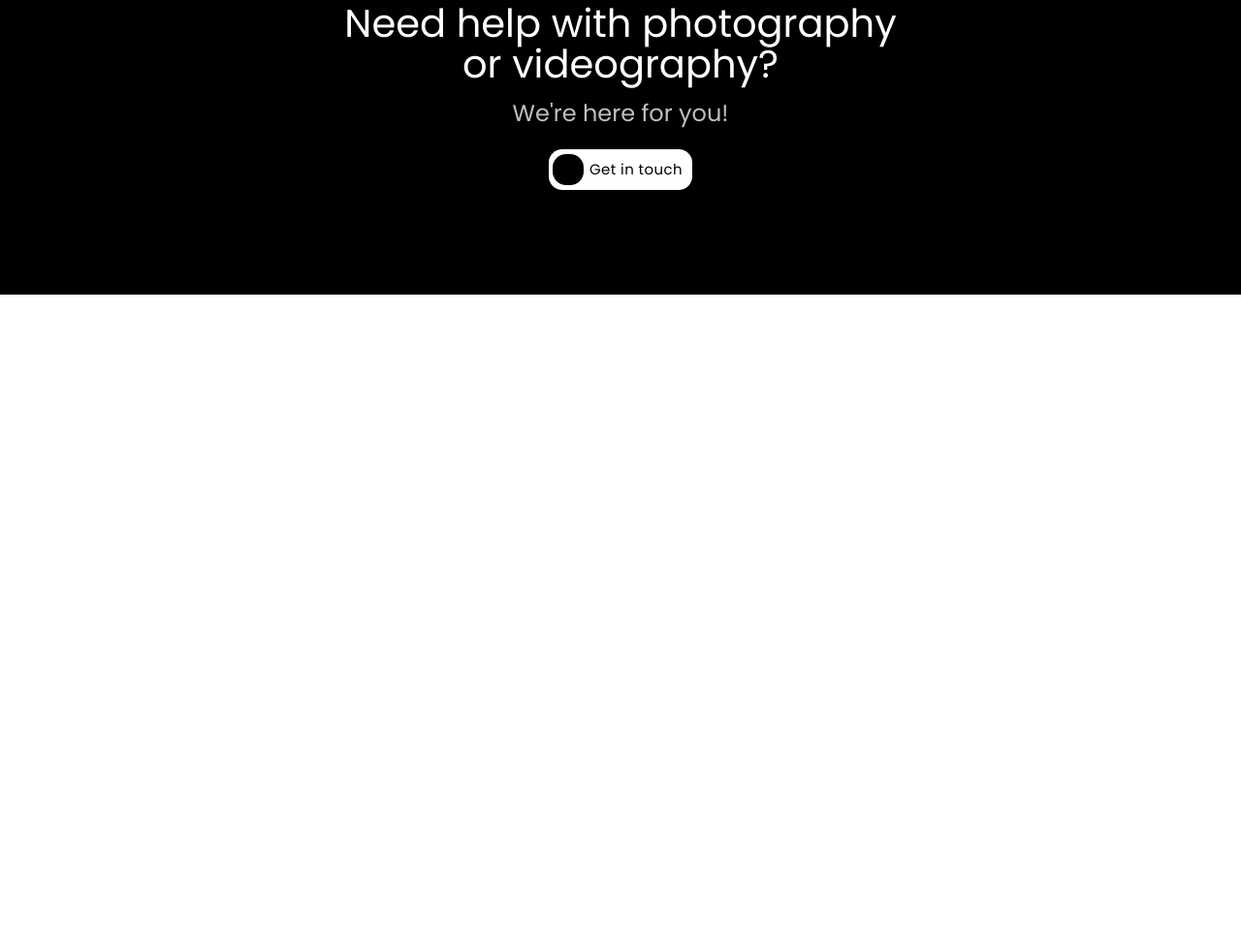
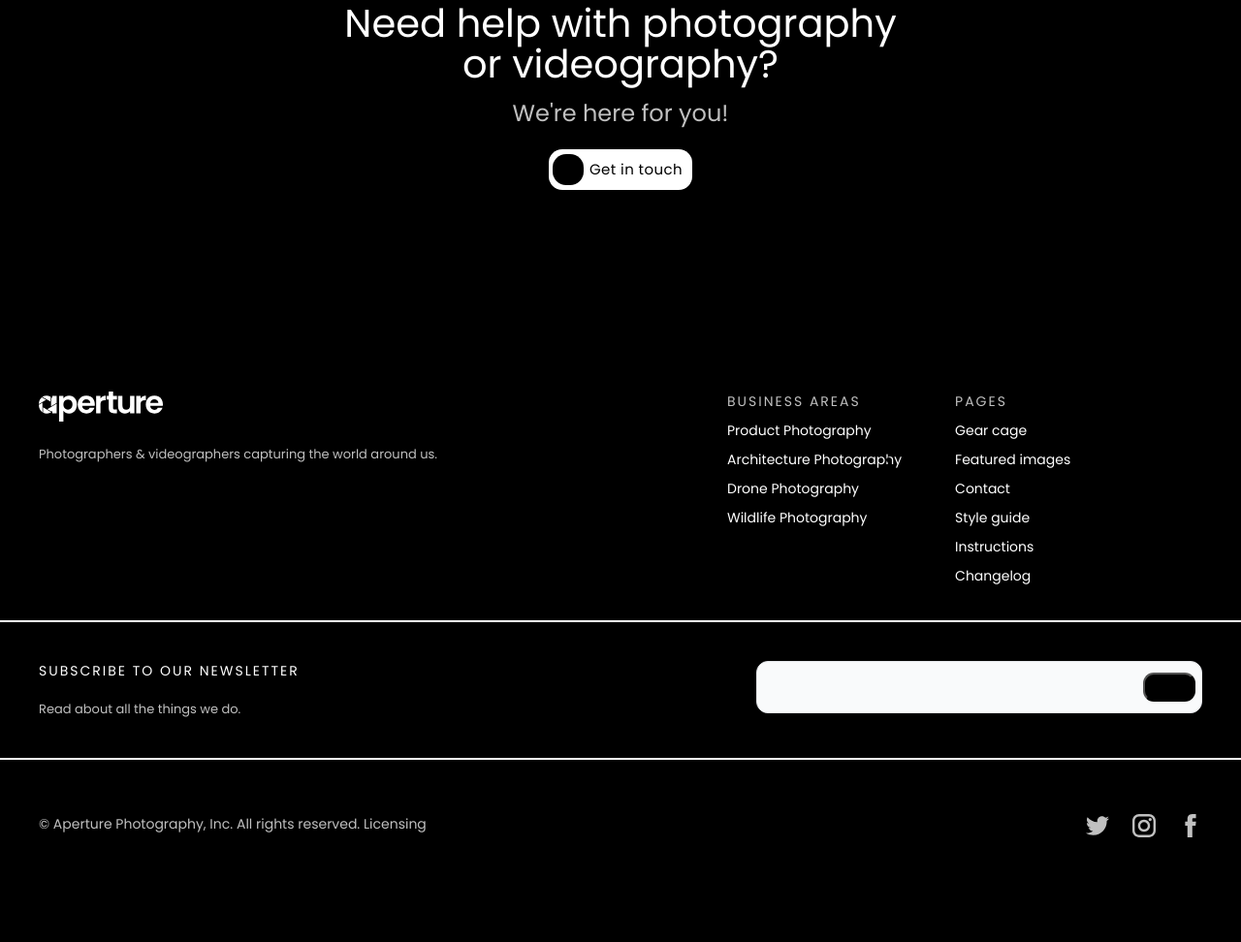
Before and after one commit to Supreme1987/sadfasdfsa-main, a plain HTML site: page index.html in a window 1280 px wide. Shown: the part 4811-5783 px from the top of the page at 97% size. Before the commit the page ends 5115 px from the top, so only its background shows below. Drawn offline with Linux system fonts and the light colour scheme.

Commit message:
24.05.22

```diff
--- a/css/style.css
+++ b/css/style.css
@@ -331,3 +331,144 @@ margin-bottom: 15px;
 .need_help .description{
     max-width: 571px;
 }
+
+/*footer*/
+
+.footer{
+    padding-top: 100px;
+    padding-bottom: 104px;
+    background-color: black;
+  }
+.footer .logo_footer p{
+    margin-top: 20px;
+    font-family: 'Poppins';
+    font-style: normal;
+    font-weight: 400;
+    font-size: 13px;
+    line-height: 20px;
+    color: #C0C0C0;
+    }
+.footer .logo_footer p{
+    width: 440px;
+}
+.footer .busines_area p{
+    font-family: 'Poppins';
+    font-style: normal;
+    font-weight: 400;
+    font-size: 14px;
+    line-height: 20px;
+    letter-spacing: 2px;
+    text-transform: uppercase;
+    color: #C0C0C0;
+    padding-left: 270px;
+}
+.footer .busines_area ul li a{
+    font-family: 'Poppins';
+    font-style: normal;
+    font-weight: 400;
+    font-size: 14px;
+    line-height: 20px;
+     color: #FFFFFF;
+    text-decoration: none;
+    margin-top: 10px;
+    display: inline-flex;
+    padding-left: 270px;
+}
+.footer .pages p{
+    font-family: 'Poppins';
+    font-style: normal;
+    font-weight: 400;
+    font-size: 14px;
+    line-height: 20px;
+    letter-spacing: 2px;
+    text-transform: uppercase;
+    color: #C0C0C0;
+    padding-left: 55px;
+}
+.footer .pages ul li a{
+    font-family: 'Poppins';
+    font-style: normal;
+    font-weight: 400;
+    font-size: 14px;
+    line-height: 20px;
+    color: #FFFFFF;
+    text-decoration: none;
+    margin-top: 10px;
+    display: inline-flex;
+    padding-left: 55px;
+    }
+.footer .container{
+    align-items: flex-start;
+    justify-content: start;
+
+        }
+.footer .search{
+   padding-top: 40px;padding-bottom:40px;justify-content: space-between;
+}
+.search ul li h4{
+    font-family: 'Poppins';
+    font-style: normal;
+    font-weight: 400;
+    font-size: 14px;
+    line-height: 20px;
+     letter-spacing: 2px;
+    text-transform: uppercase;
+    color: #FFFFFF;
+    margin-bottom: 20px;
+}
+.search ul li p{
+    font-family: 'Poppins';
+    font-style: normal;
+    font-weight: 400;
+    font-size: 13px;
+    line-height: 20px;
+     color: #C0C0C0;
+  }
+.search_box{
+    background: #F9FAFB;
+    border: 1px solid #E5E7EB;
+    border-radius: 12px;
+    width: 458px;
+}
+.search_box button{
+    width: 63px;
+    height: 30px;
+    background-color: black;
+    border-radius: 11px;
+    margin: 11px 6px;
+    ;
+}
+.input{
+    border: none;
+    background: none;
+    width: 100%;
+    }
+.hr{
+    border: none; /* Убираем границу */
+    background-color: white;
+    color: white;
+    height: 2px;
+    margin-top: 36px;
+}
+.hr2{
+    border: none; /* Убираем границу */
+    background-color: white;
+    color: white;
+    height: 2px;
+}
+.footer .licensing{
+    display: flex;
+    justify-content: space-between;
+    padding-top: 56px;
+   }
+.licensing p{
+    font-family: 'Poppins';
+    font-style: normal;
+    font-weight: 400;
+    font-size: 14px;
+    line-height: 20px;
+     color: #C0C0C0;
+   }
+.img_footer{
+    margin-left: 20px;
+}
--- a/index.html
+++ b/index.html
@@ -158,6 +158,56 @@
         <a href="https://google.com">Get in touch</a>
     </div>
 </section>
+<footer class="footer">
+    <div class="container d-flex">
+    <article class="logo_footer">
+        <a href="index.html">
+        <img src="image/logo.svg" alt="logo">
+        </a>
+        <p>Photographers & videographers capturing the world around us.</p>
+    </article>
+        <article class="busines_area">
+            <p>Business areas</p>
+            <ul>
+            <li><a href="http://google.com">Product Photography</a></li>
+                <li><a href="http://google.com">Architecture Photography</a></li>
+                <li><a href="http://google.com">Drone Photography</a></li>
+                <li><a href="http://google.com">Wildlife Photography</a></li>
+            </ul>
+        </article>
+        <article class="pages">
+            <p>Pages</p>
+            <ul>
+                <li><a href="http://google.com">Gear cage</a></li>
+                <li><a href="http://google.com">Featured images</a></li>
+                <li><a href="http://google.com">Contact</a></li>
+                <li><a href="http://google.com">Style guide</a></li>
+                <li><a href="http://google.com">Instructions</a></li>
+                <li><a href="http://google.com">Changelog</a></li>
+                </ul>
+        </article>
+    </div>
+        <div class="hr"></div>
+    <div class="container d-flex search">
+        <ul>
+            <li><h4>Subscribe to our newsletter</h4></li>
+            <li><p>Read about all the things we do.</p></li>
+        </ul>
+        <form class="search_box d-flex">
+            <input class="input">
+            <button class="button" type="submit"></button>
+        </form>
+        </div>
+    <div class="hr2"></div>
+    <div class="licensing container">
+        <p>© Aperture Photography, Inc. All rights reserved. Licensing</p>
+        <div>
+            <img  class="img_footer" src="image/footer_1.svg" alt="twiter">
+        <img class="img_footer" src="image/footer_2.svg" alt="inst">
+        <img class="img_footer" src="image/footer_3.svg" alt="fb">
+        </div>
+    </div>
 
+</footer>
 </body>
 </html>
```
Also changed, not shown: image/footer_1.svg (added), image/footer_2.svg (added), image/footer_3.svg (added).
